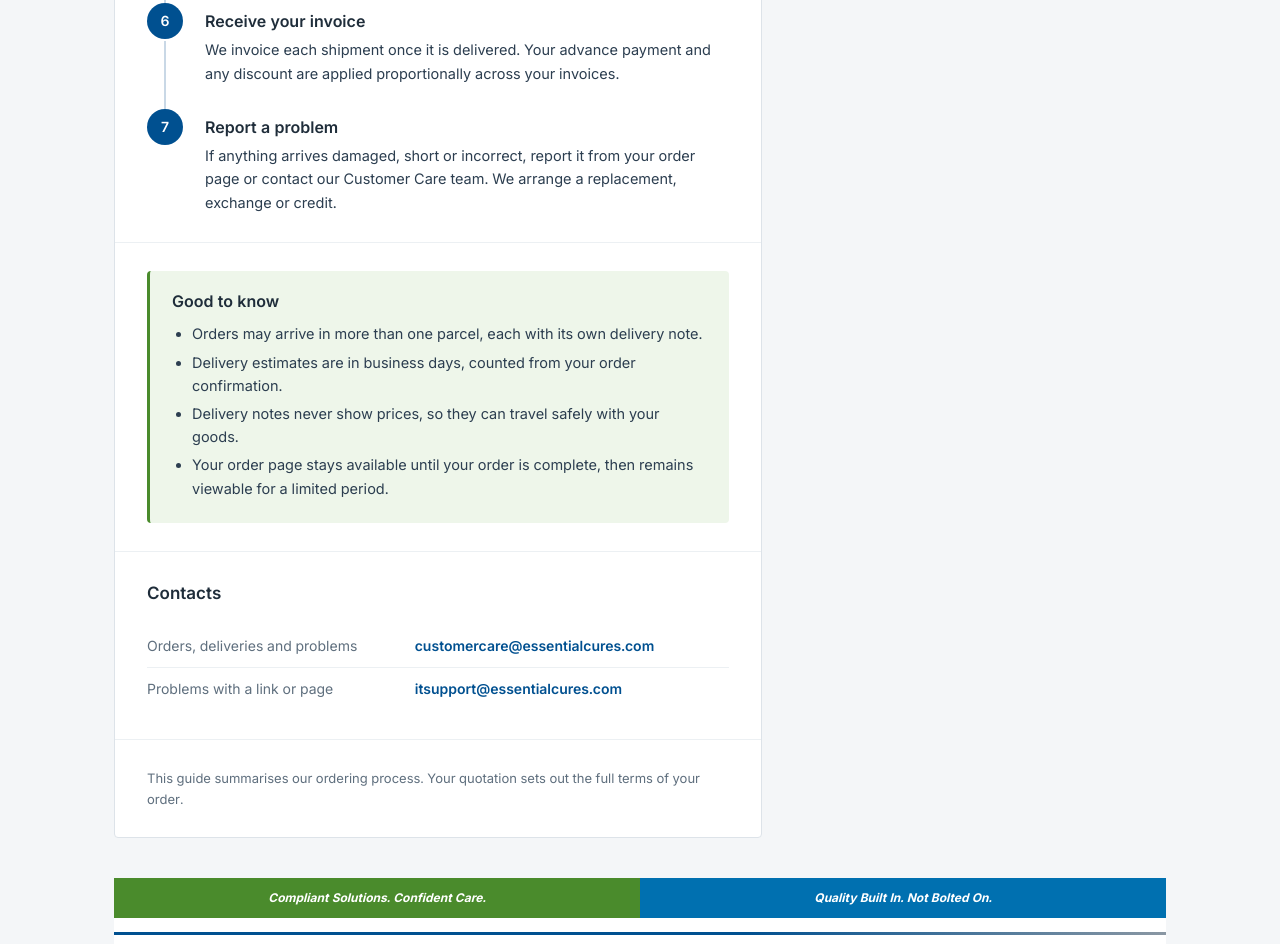
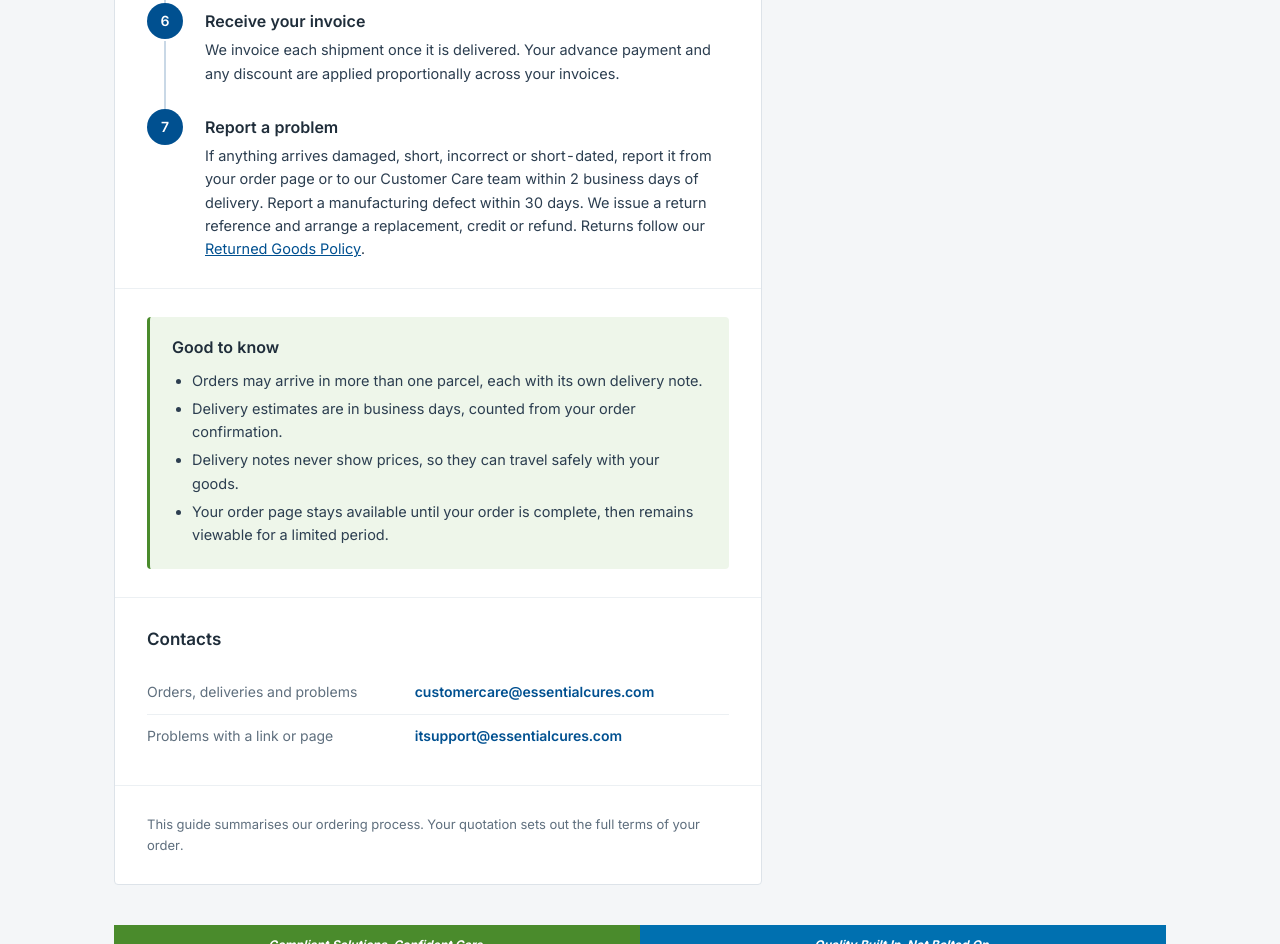
Before and after one commit to essentialcures/essentialcures.github.io, a plain HTML site: page guides/customer-ordering-guide.html in a window 1280 px wide. Shown: the part 1012-1956 px from the top of the page. Drawn offline with Linux system fonts and the light colour scheme.

Commit message:
Revise problem reporting instructions in ordering guide
Updated the reporting process for damaged or incorrect items to include short-dated products and specified timeframes for reporting defects.

```diff
--- a/guides/customer-ordering-guide.html
+++ b/guides/customer-ordering-guide.html
@@ -139,7 +139,7 @@ footer{margin-bottom:24px;}
 <li id="step-4" class="key"><span class="node" aria-hidden="true">4</span><h3>Track your order</h3><p>Your order page shows each shipment as it progresses. Choose which updates you would like to receive by email. We always notify you of any delay.</p></li>
 <li id="step-5" class="key"><span class="node" aria-hidden="true">5</span><h3>Receive your goods</h3><p>Every parcel arrives with an Essential Cures delivery note. Check the goods against the note and keep it, as it records the lot numbers for traceability.</p></li>
 <li id="step-6"><span class="node" aria-hidden="true">6</span><h3>Receive your invoice</h3><p>We invoice each shipment once it is delivered. Your advance payment and any discount are applied proportionally across your invoices.</p></li>
-<li id="step-7"><span class="node" aria-hidden="true">7</span><h3>Report a problem</h3><p>If anything arrives damaged, short or incorrect, report it from your order page or contact our Customer Care team. We arrange a replacement, exchange or credit.</p></li>
+<li id="step-7"><span class="node" aria-hidden="true">7</span><h3>Report a problem</h3><p>If anything arrives damaged, short, incorrect or short-dated, report it from your order page or to our Customer Care team within 2 business days of delivery. Report a manufacturing defect within 30 days. We issue a return reference and arrange a replacement, credit or refund. Returns follow our <a href="https://essentialcures.com/policies/returned-goods-policy">Returned Goods Policy</a>.</p></li>
       </ol>
     </section>
     <section class="section">
```
